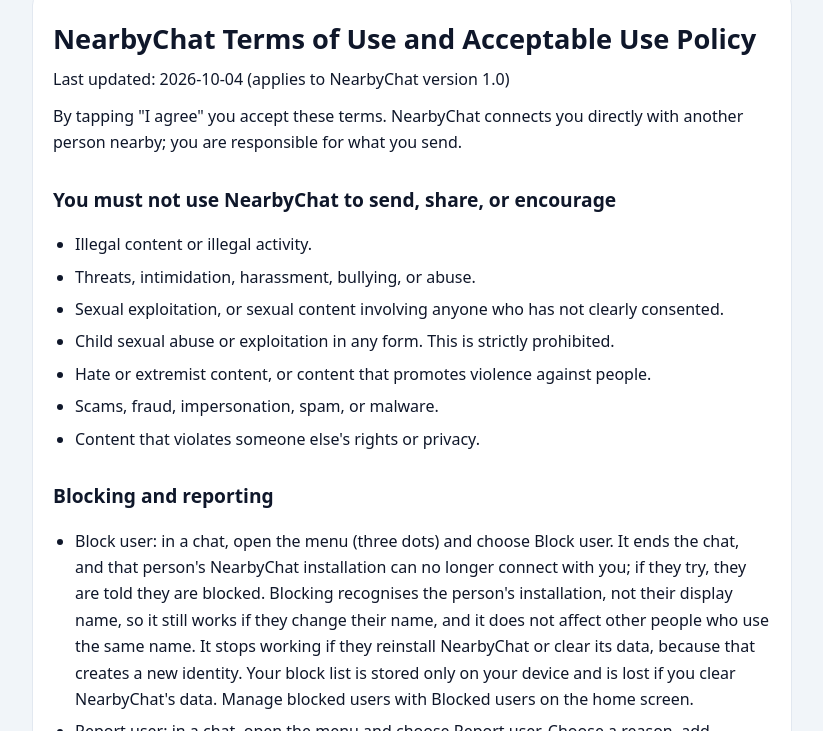
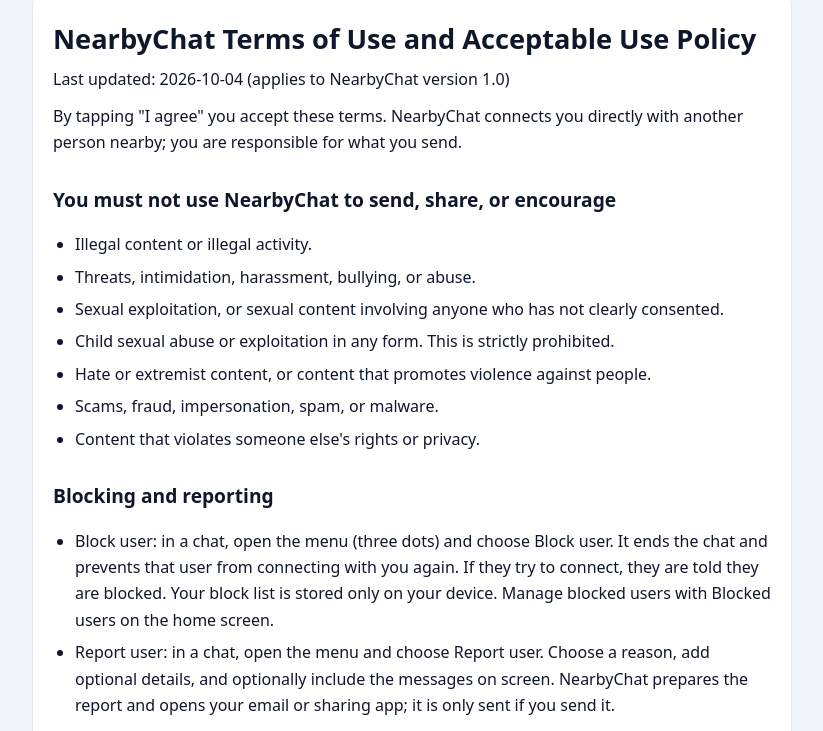
Before and after one commit to ahub-wl/nearbychat-legal, a plain HTML site: page terms-of-use.html in a window 1280 px wide. Shown: the part 69-800 px from the top of the page, without its empty margins (228-1051 px from the left). Drawn offline with Linux system fonts and the light colour scheme.

Commit message:
Simplify blocking language in Terms

```diff
--- a/terms-of-use.html
+++ b/terms-of-use.html
@@ -49,7 +49,7 @@ footer{color:var(--muted);font-size:.9rem}
 
 <h2>Blocking and reporting</h2>
 <ul>
-<li>Block user: in a chat, open the menu (three dots) and choose Block user. It ends the chat, and that person&#x27;s NearbyChat installation can no longer connect with you; if they try, they are told they are blocked. Blocking recognises the person&#x27;s installation, not their display name, so it still works if they change their name, and it does not affect other people who use the same name. It stops working if they reinstall NearbyChat or clear its data, because that creates a new identity. Your block list is stored only on your device and is lost if you clear NearbyChat&#x27;s data. Manage blocked users with Blocked users on the home screen.</li>
+<li>Block user: in a chat, open the menu (three dots) and choose Block user. It ends the chat and prevents that user from connecting with you again. If they try to connect, they are told they are blocked. Your block list is stored only on your device. Manage blocked users with Blocked users on the home screen.</li>
 <li>Report user: in a chat, open the menu and choose Report user. Choose a reason, add optional details, and optionally include the messages on screen. NearbyChat prepares the report and opens your email or sharing app; it is only sent if you send it.</li>
 </ul>
 
```
